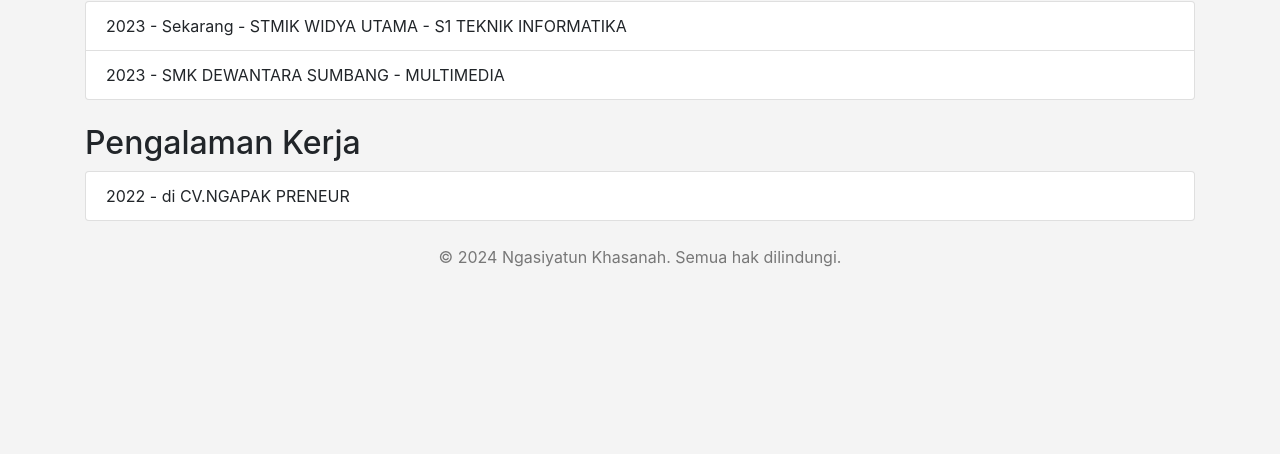
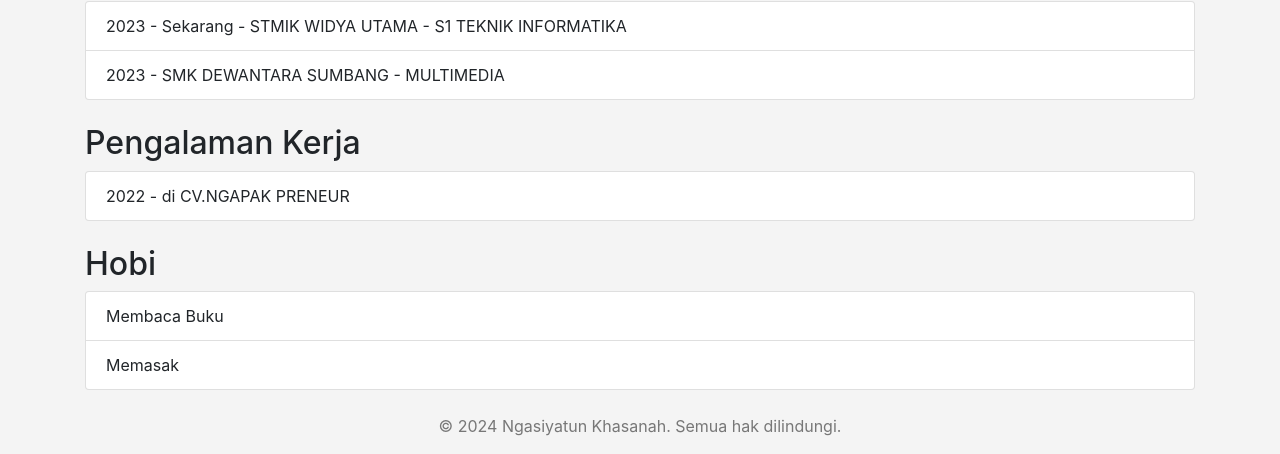
Before and after one commit to ngasiyatunkhsnh/biodata, a plain HTML site: page index.html in a window 1280 px wide. Shown: the part 700-1154 px from the top of the page. Before the commit the page ends 985 px from the top, so only its background shows below. Drawn offline with nearby package versions, Linux system fonts and the light colour scheme.

Commit message:
Update index.html dari web
update dari web

```diff
--- a/index.html
+++ b/index.html
@@ -34,6 +34,13 @@
                 <li class="list-group-item">2022 -  di CV.NGAPAK PRENEUR</li>
             </ul>
         </section>
+        <section class="hobi mt-4">
+            <h2>Hobi</h2>
+            <ul class="list-group">
+                <li class="list-group-item">Membaca Buku</li>
+                <li class="list-group-item">Memasak</li>
+            </ul>
+        </section>
         <footer class="text-center mt-4">
             <p>&copy; 2024 Ngasiyatun Khasanah. Semua hak dilindungi.</p>
         </footer>
```
